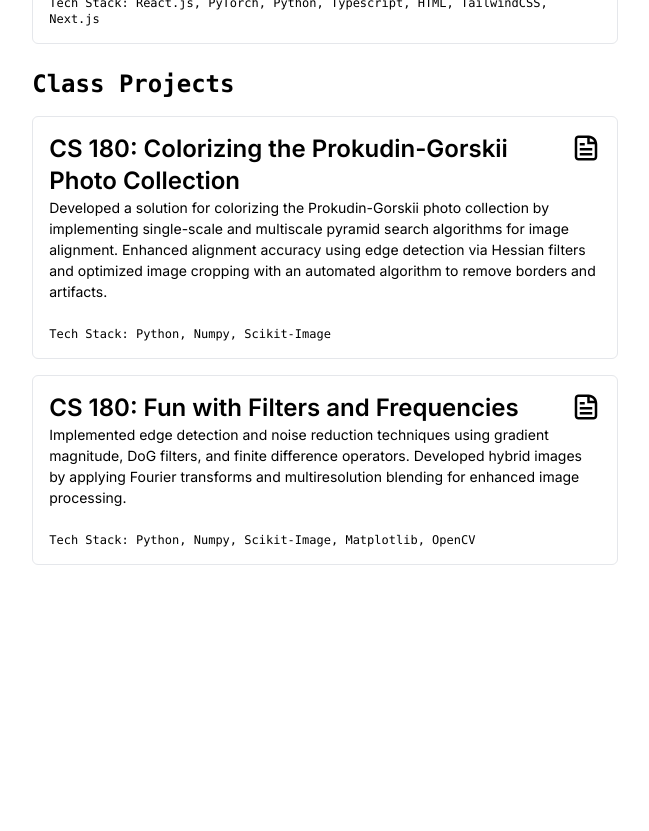
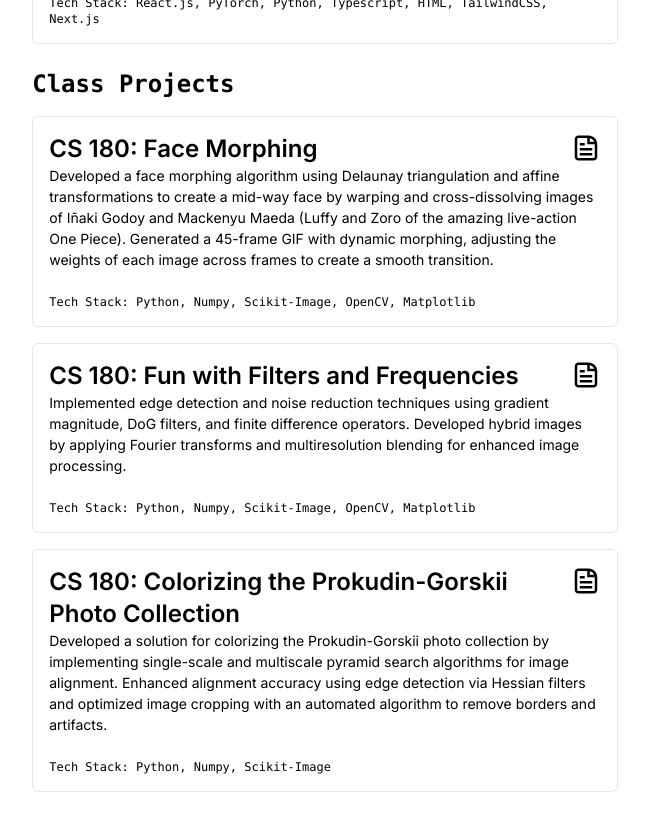
Before and after one commit to ethan-tam33/ethans-website, a Next.js app in the folder ethans-portfolio/: page /projects in a window 1280 px wide. Shown: the part 1120-1951 px from the top of the page, without its empty margins (315-964 px from the left). Before the commit the page ends 1813 px from the top, so only its background shows below. Built offline with nearby package versions, Linux system fonts and the light colour scheme.

Commit message:
added proj3

```diff
--- a/ethans-portfolio/app/projects/page.tsx
+++ b/ethans-portfolio/app/projects/page.tsx
@@ -53,6 +53,21 @@ export default function Projects() {
                     <div className="my-6">
                         <h2 className="font-mono text-2xl font-semibold">Class Projects</h2>
                         <div className="mt-4">
+
+                            <Project
+                                title="CS 180: Face Morphing"
+                                description="Developed a face morphing algorithm using Delaunay triangulation and affine transformations to create a mid-way face by warping and cross-dissolving images of Iñaki Godoy and Mackenyu Maeda (Luffy and Zoro of the amazing live-action One Piece). Generated a 45-frame GIF with dynamic morphing, adjusting the weights of each image across frames to create a smooth transition."
+                                docLink="https://ethan-tam-cs180.notion.site/Project-3-Face-Morphing-118a85eeb3ab8020bfe6eb5a8cea511a?pvs=4"
+                                techStack="Python, Numpy, Scikit-Image, OpenCV, Matplotlib"
+                            />
+
+                            <Project
+                                title="CS 180: Fun with Filters and Frequencies"
+                                description="Implemented edge detection and noise reduction techniques using gradient magnitude, DoG filters, and finite difference operators. Developed hybrid images by applying Fourier transforms and multiresolution blending for enhanced image processing."
+                                docLink="https://ethan-tam-cs180.notion.site/Project-2-Fun-with-Filters-and-Frequencies-10aa85eeb3ab806c9916c48a27fcea96?pvs=4"
+                                techStack="Python, Numpy, Scikit-Image, OpenCV, Matplotlib"
+                            />
+
                             <Project
                                 title="CS 180: Colorizing the Prokudin-Gorskii Photo Collection"
                                 description="Developed a solution for colorizing the Prokudin-Gorskii photo collection by implementing single-scale and multiscale pyramid search algorithms for image alignment. Enhanced alignment accuracy using edge detection via Hessian filters and optimized image cropping with an automated algorithm to remove borders and artifacts."
@@ -60,12 +75,7 @@ export default function Projects() {
                                 techStack="Python, Numpy, Scikit-Image"
                             />
 
-                            <Project
-                                title="CS 180: Fun with Filters and Frequencies"
-                                description="Implemented edge detection and noise reduction techniques using gradient magnitude, DoG filters, and finite difference operators. Developed hybrid images by applying Fourier transforms and multiresolution blending for enhanced image processing."
-                                docLink="https://ethan-tam-cs180.notion.site/Project-2-Fun-with-Filters-and-Frequencies-10aa85eeb3ab806c9916c48a27fcea96?pvs=4"
-                                techStack="Python, Numpy, Scikit-Image, Matplotlib, OpenCV"
-                            />
+
 
                         </div>
                     </div>
```
